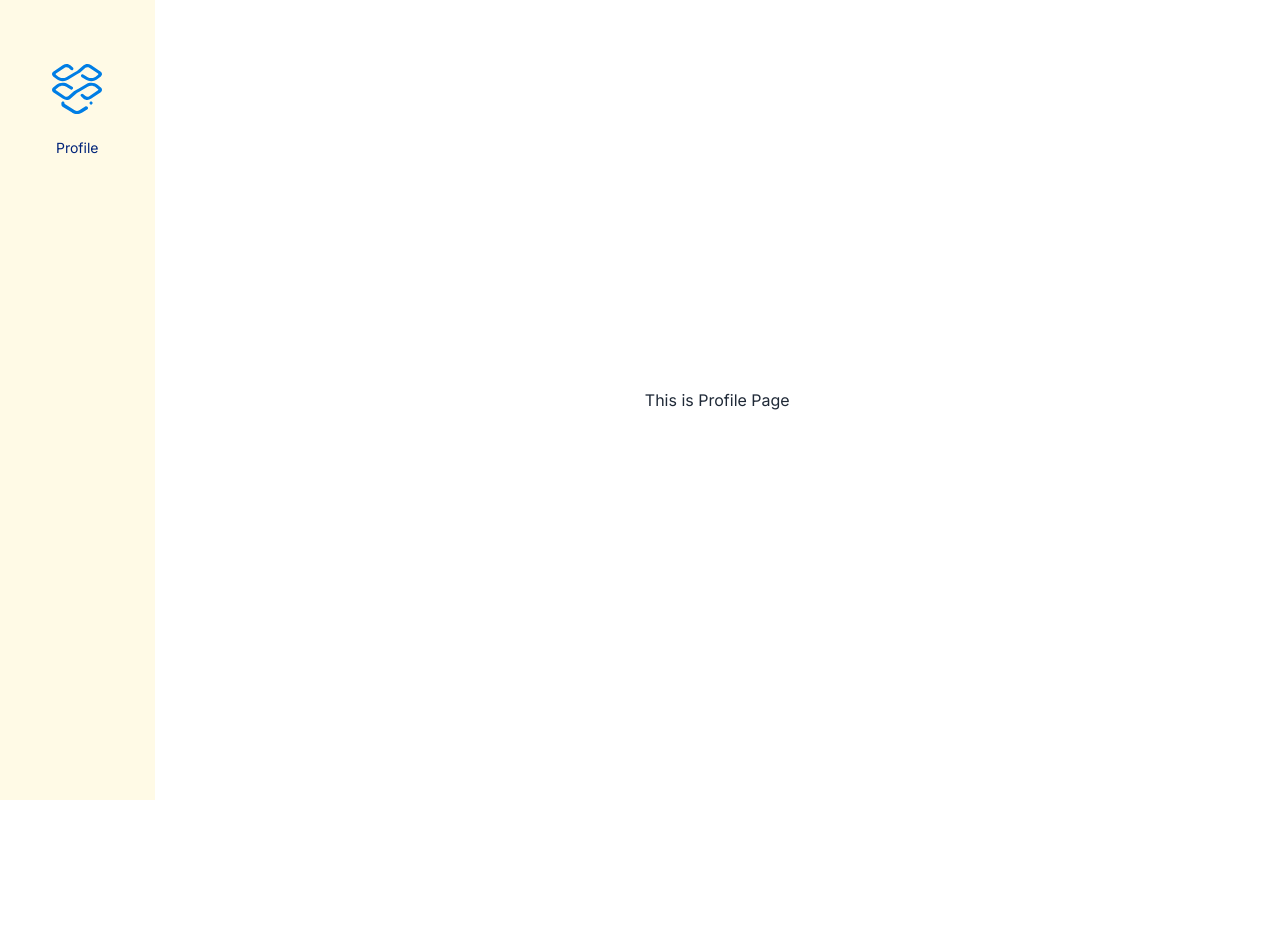
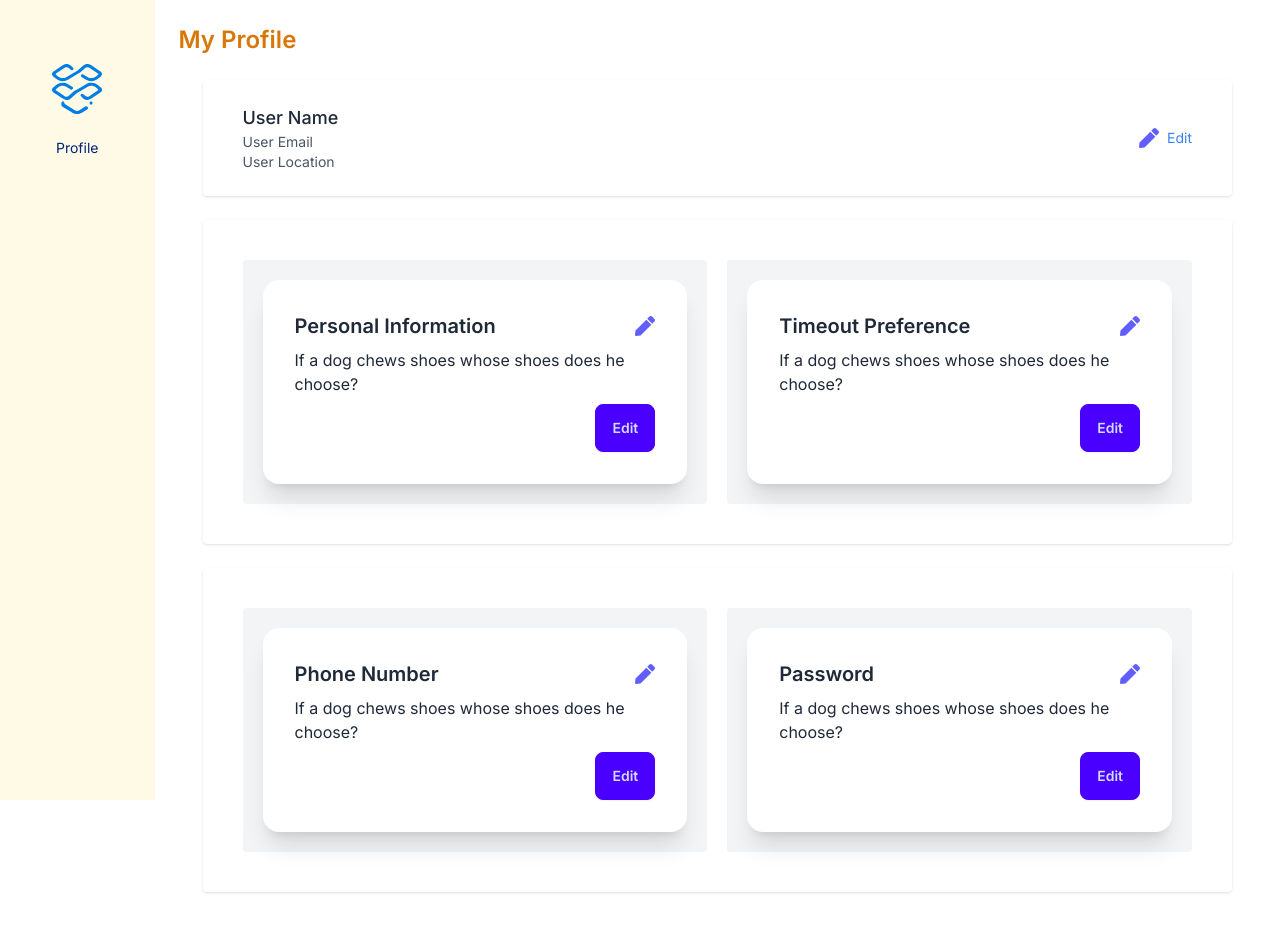
Before and after one commit to ArjumanJesmin/flat-share-client, a Next.js app: page /dashboard/admin/profile in a window 1280 px wide. Shown: the top 932 px of the page. Before the commit the page ends 800 px from the top, so only its background shows below. Built offline with nearby package versions, Linux system fonts and the light colour scheme.

Commit message:
setup my profile data

```diff
--- a/src/app/(withDashboardLayout)/dashboard/admin/profile/page.tsx
+++ b/src/app/(withDashboardLayout)/dashboard/admin/profile/page.tsx
@@ -1,7 +1,9 @@
+import MyProfile from "@/components/Dashboard/MyProfile/MyProfile";
+
 const ProfilePage = () => {
   return (
     <div>
-      <h3>This is Profile Page</h3>
+      <MyProfile />
     </div>
   );
 };
--- a/src/components/Dashboard/FlatManageTable/TableRow.tsx
+++ b/src/components/Dashboard/FlatManageTable/TableRow.tsx
@@ -1,14 +1,25 @@
 import React, { useState } from "react";
-import { useUpdateMyFlatMutation } from "@/redux/features/flat";
+import {
+  useDeleteFlatMutation,
+  useUpdateMyFlatMutation,
+} from "@/redux/features/flat";
 import { Flat, TableRowProps } from "@/components/type/flatTypes";
 import { FontAwesomeIcon } from "@fortawesome/react-fontawesome";
 import { faSync } from "@fortawesome/free-solid-svg-icons/faSync";
 import update from "@/assets/pen.svg";
 import Image from "next/image";
+import deleted from "@/assets/trash.svg";
+import { toast } from "sonner";
 
 const TableRow: React.FC<TableRowProps> = ({ flats }) => {
   const [updateFlat, { isLoading, isSuccess, isError }] =
     useUpdateMyFlatMutation();
+  const [
+    deleteFlat,
+    { isLoading: isDeleting, isSuccess: deleteSuccess, isError: deleteError },
+  ] = useDeleteFlatMutation();
+  const [deletedFlats, setDeletedFlats] = useState<string[]>([]);
+
   const [modalOpen, setModalOpen] = useState(false);
   const [selectedFlat, setSelectedFlat] = useState<Flat | null>(null);
   const [formData, setFormData] = useState({
@@ -60,6 +71,15 @@ const TableRow: React.FC<TableRowProps> = ({ flats }) => {
       }
     }
   };
+  const handleDeleteClick = async (flatId: string) => {
+    try {
+      await deleteFlat(flatId).unwrap();
+      setDeletedFlats((prev) => [...prev, flatId]);
+      toast.success("Flat deleted successfully");
+    } catch (error) {
+      console.error(`Failed to delete flat with id ${flatId}:`, error);
+    }
+  };
 
   return (
     <>
@@ -86,6 +106,21 @@ const TableRow: React.FC<TableRowProps> = ({ flats }) => {
               <Image src={update} alt="Update" className="w-6 h-6 mr-2" />
             )}
           </button>
+          <td>
+            <button
+              className={`px-4 py-2 rounded flex items-center ${
+                isDeleting ? "text-red-500" : "text-blue-500"
+              } hover:text-red-300`}
+              onClick={() => handleDeleteClick(singleData?.id)}
+              disabled={isDeleting}
+            >
+              {isDeleting ? (
+                <FontAwesomeIcon icon={faSync} className="animate-spin mr-2" />
+              ) : (
+                <Image src={deleted} alt="Delete" className="w-6 h-6 mr-2" />
+              )}
+            </button>
+          </td>
         </tr>
       ))}
       {isSuccess && (
--- /dev/null
+++ b/src/components/Dashboard/MyProfile/MyProfile.tsx
@@ -0,0 +1,91 @@
+import editUser from "@/assets/pen.svg";
+import Image from "next/image";
+
+const MyProfile = () => {
+  return (
+    <div className="p-6 w-full">
+      <h2 className="text-2xl font-semibold text-amber-600">My Profile</h2>
+
+      {/* Full Width Card */}
+      <div className="m-6 px-10 py-6 rounded shadow bg-white">
+        <div className="flex justify-between items-center">
+          <div>
+            <h2 className="text-lg font-medium">User Name</h2>
+            <h2 className="text-sm text-gray-600">User Email</h2>
+            <h2 className="text-sm text-gray-600">User Location</h2>
+          </div>
+          <div className="flex items-center space-x-2">
+            <Image src={editUser} alt="Edit image" width={20} height={20} />
+            <h2 className="text-sm text-blue-500 cursor-pointer">Edit</h2>
+          </div>
+        </div>
+      </div>
+
+      {/* Two Columns Grid */}
+      <div className="grid grid-cols-2 gap-5 m-6 p-10 rounded shadow bg-white">
+        <div className="bg-gray-100 p-5 rounded">
+          <div className="card bg-base-100 shadow-xl">
+            <div className="card-body">
+              <div className="flex justify-between items-center">
+                <h2 className="card-title">Personal Information</h2>
+                <Image src={editUser} alt="Edit image" width={20} height={20} />
+              </div>
+              <p>If a dog chews shoes whose shoes does he choose?</p>
+              <div className="card-actions justify-end">
+                <button className="btn btn-primary">Edit</button>
+              </div>
+            </div>
+          </div>
+        </div>
+        <div className="bg-gray-100 p-5 rounded">
+          <div className="card bg-base-100 shadow-xl">
+            <div className="card-body">
+              <div className="flex justify-between items-center">
+                <h2 className="card-title">Timeout Preference</h2>
+                <Image src={editUser} alt="Edit image" width={20} height={20} />
+              </div>
+              <p>If a dog chews shoes whose shoes does he choose?</p>
+              <div className="card-actions justify-end">
+                <button className="btn btn-primary">Edit</button>
+              </div>
+            </div>
+          </div>
+        </div>
+      </div>
+
+      {/* Another Two Columns Grid */}
+      <div className="grid grid-cols-2 gap-5 m-6 p-10 rounded shadow bg-white">
+        <div className="bg-gray-100 p-5 rounded">
+          <div className="card bg-base-100 shadow-xl">
+            <div className="card-body">
+              <div className="flex justify-between items-center">
+                <h2 className="card-title">Phone Number</h2>
+                <Image src={editUser} alt="Edit image" width={20} height={20} />
+              </div>
+              <p>If a dog chews shoes whose shoes does he choose?</p>
+              <div className="card-actions justify-end">
+                <button className="btn btn-primary">Edit</button>
+              </div>
+            </div>
+          </div>
+        </div>
+        <div className="bg-gray-100 p-5 rounded">
+          <div className="card bg-base-100 shadow-xl">
+            <div className="card-body">
+              <div className="flex justify-between items-center">
+                <h2 className="card-title">Password</h2>
+                <Image src={editUser} alt="Edit image" width={20} height={20} />
+              </div>
+              <p>If a dog chews shoes whose shoes does he choose?</p>
+              <div className="card-actions justify-end">
+                <button className="btn btn-primary">Edit</button>
+              </div>
+            </div>
+          </div>
+        </div>
+      </div>
+    </div>
+  );
+};
+
+export default MyProfile;
--- a/src/components/Form/PostFlat/FlatPostForm.tsx
+++ b/src/components/Form/PostFlat/FlatPostForm.tsx
@@ -17,25 +17,12 @@ type Inputs = {
 };
 
 const img_hosting_token = "1b855a210951a3b9355ee01e3703dbbc";
+const image_hosting_url = `https://api.imgbb.com/1/upload?key=${img_hosting_token}`;
 
 const FlatPostForm = () => {
-  const [selectedFileName, setSelectedFileName] = useState("");
-
-  const handleFileChange = (event: React.ChangeEvent<HTMLInputElement>) => {
-    const files = event.target.files;
-    if (files && files.length > 0) {
-      setSelectedFileName(
-        Array.from(files)
-          .map((file) => file.name)
-          .join(", ")
-      );
-    } else {
-      setSelectedFileName("");
-    }
-  };
-
-  const [postFlat, { isLoading, isError, isSuccess }] = usePostFlatMutation();
-  const image_hosting_url = `https://api.imgbb.com/1/upload?key=${img_hosting_token}`;
+  const [postFlat, { isError, isSuccess }] = usePostFlatMutation();
+  const [selectedFiles, setSelectedFiles] = useState<File[]>([]);
+  const [isLoading, setIsLoading] = useState(false);
 
   const {
     register,
@@ -43,19 +30,38 @@ const FlatPostForm = () => {
     formState: { errors },
   } = useForm<Inputs>();
 
+  const handleFileChange = (event: React.ChangeEvent<HTMLInputElement>) => {
+    const files = event.target.files;
+    if (files) {
+      setSelectedFiles(Array.from(files));
+    }
+  };
+
+  const uploadImages = async (files: File[]): Promise<string[]> => {
+    setIsLoading(true);
+    const imageUrls: string[] = [];
+    for (const file of files) {
+      const imageUrl = await uploadImage(file);
+      if (imageUrl) {
+        imageUrls.push(imageUrl);
+      }
+    }
+    setIsLoading(false);
+    return imageUrls;
+  };
+
   const uploadImage = async (file: File): Promise<string | null> => {
     const imageFormData = new FormData();
     imageFormData.append("image", file);
 
     try {
-      const { data } = await axios.post(image_hosting_url, imageFormData, {
+      const response = await axios.post(image_hosting_url, imageFormData, {
         headers: {
           "Content-Type": "multipart/form-data",
         },
       });
-
-      if (data.success) {
-        return data.data.display_url;
+      if (response.data.success) {
+        return response.data.data.display_url;
       } else {
         throw new Error("Image upload failed");
       }
@@ -68,11 +74,7 @@ const FlatPostForm = () => {
   const onSubmit: SubmitHandler<Inputs> = async (formData: FieldValues) => {
     console.log(formData);
     try {
-      const uploadedPhotos = await Promise.all(
-        Array.from(formData.flatPhotos as FileList).map((file: File) =>
-          uploadImage(file)
-        )
-      );
+      const uploadedPhotos = await uploadImages(selectedFiles);
 
       const filteredPhotos = uploadedPhotos.filter(
         (url): url is string => url !== null
@@ -91,11 +93,7 @@ const FlatPostForm = () => {
         amenities: formData.amenities,
       };
 
-      console.log(flatData);
-
       const response = await postFlat(flatData).unwrap();
-
-      console.log("Flat posted successfully:", response);
       toast.success("Flat posted successfully!");
     } catch (error) {
       console.error("Failed to post flat:", error);
@@ -212,7 +210,11 @@ const FlatPostForm = () => {
                     height={30}
                   />
                   <span className="ml-2 text-gray-500">
-                    {selectedFileName || "Upload photos"}
+                    {selectedFiles.length > 0
+                      ? selectedFiles.map((file, index) => (
+                          <span key={index}>{file.name}</span>
+                        ))
+                      : "Upload photos"}
                   </span>
                 </div>
               </div>
--- a/src/components/HomePage/HeroSection/HeroSection.tsx
+++ b/src/components/HomePage/HeroSection/HeroSection.tsx
@@ -67,7 +67,7 @@ const HeroSection = () => {
                   <p>{flat.description}</p>
                   <p>Rent: ${flat.rentAmount}</p>
                   <p>Bedrooms: {flat.bedrooms}</p>
-                  <p>Amenities: {flat.amenities}</p>
+                  <p>Amenities: {flat?.amenities}</p>
                   <div className="card-actions justify-end">
                     <button className="btn bg-cyan-500 text-white w-full">
                       Details
--- a/src/redux/features/flat.ts
+++ b/src/redux/features/flat.ts
@@ -24,8 +24,8 @@ export const authApi = baseApi.injectEndpoints({
     }),
 
     deleteFlat: build.mutation({
-      query: (id) => ({
-        url: `/flat/${id}`,
+      query: (flatId) => ({
+        url: `/flat/deleteFlat/${flatId}`,
         method: "DELETE",
       }),
       invalidatesTags: [tagTypes.flat],
@@ -59,4 +59,5 @@ export const {
   usePostFlatMutation,
   useGetSingleFlatQuery,
   useUpdateMyFlatMutation,
+  useDeleteFlatMutation,
 } = authApi;
```
Also changed, not shown: src/assets/pen.svg, src/assets/trash.svg.
